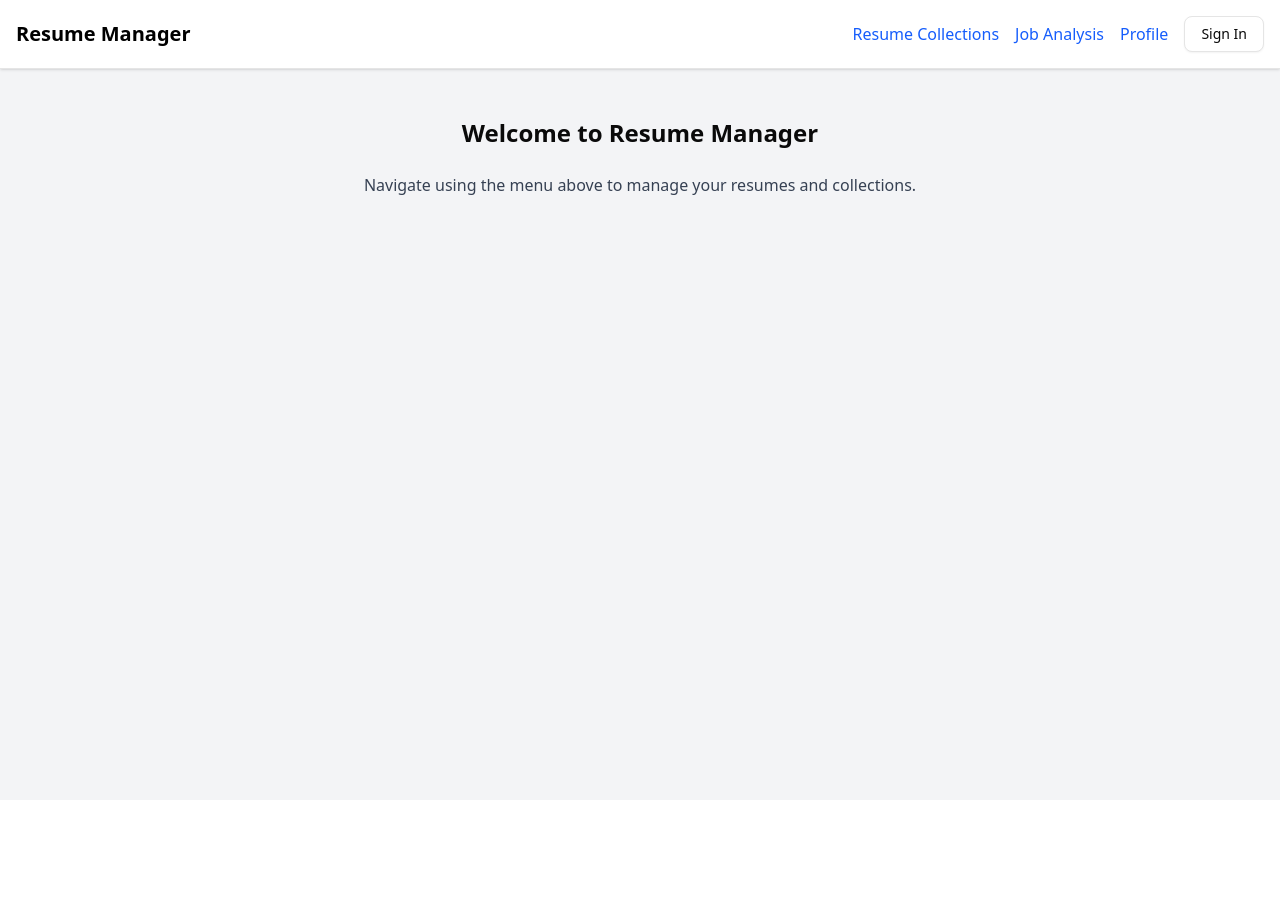
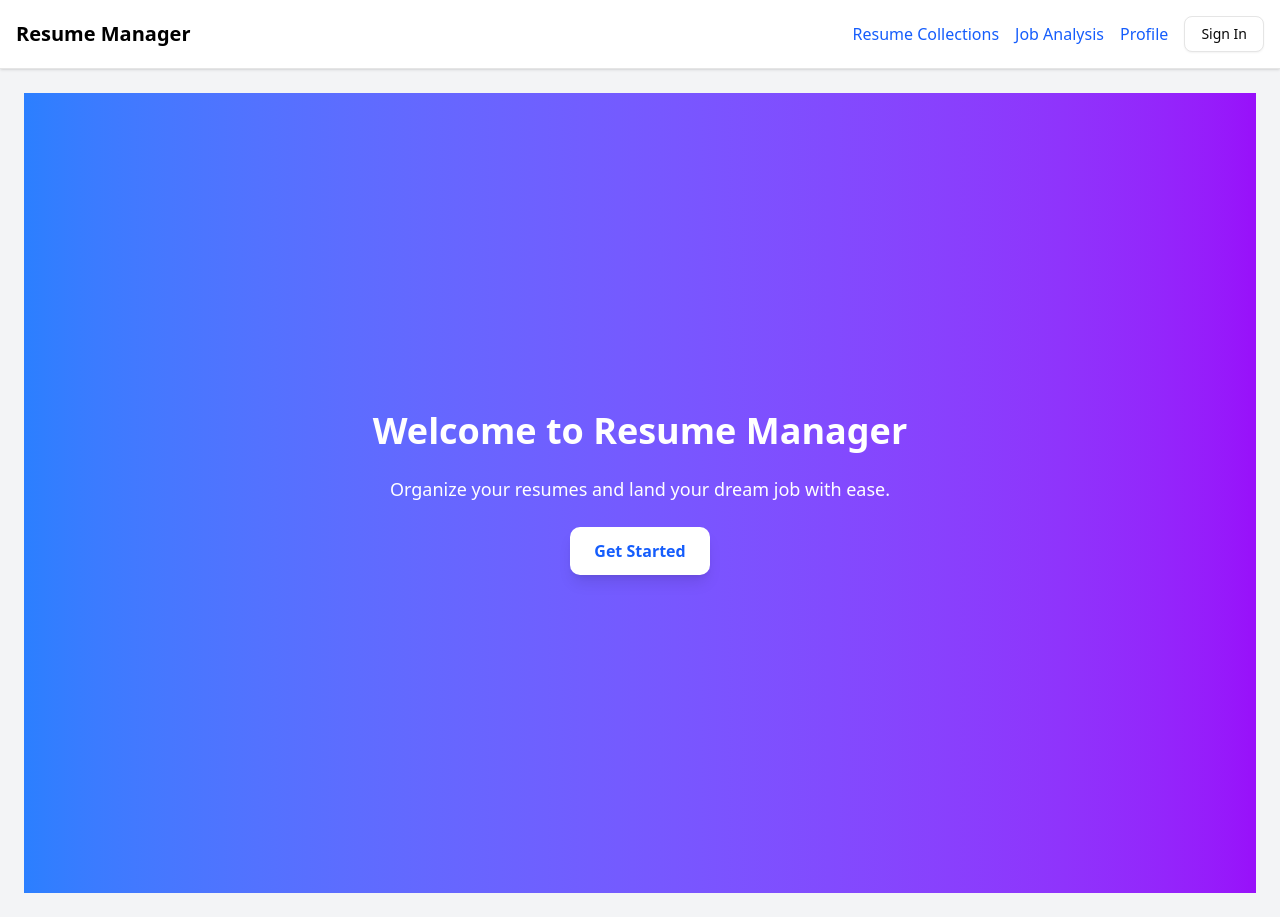
Before and after one commit to itsKia2/resumeVC, a React (Vite) app in the folder client/: page / in a window 1280 px wide. Before the commit the page ends 800 px from the top, so only its background shows below. Built offline with nearby package versions, Linux system fonts and the light colour scheme; no server answers.

Commit message:
new home page

```diff
--- a/client/src/App.tsx
+++ b/client/src/App.tsx
@@ -2,11 +2,25 @@
 
 export default function App() {
   return (
-    <main className="flex flex-col items-center justify-center p-6 gap-6">
-      <h1 className="text-2xl font-bold">Welcome to Resume Manager</h1>
-      <p className="text-gray-700">
-        Navigate using the menu above to manage your resumes and collections.
+    <main className="flex flex-col items-center justify-center p-6 gap-6 bg-gradient-to-r from-blue-500 to-purple-600 text-white min-h-screen">
+      <h1 className="text-4xl font-extrabold">Welcome to Resume Manager</h1>
+      <p className="text-lg">
+        Organize your resumes and land your dream job with ease.
       </p>
+      <button className="px-6 py-3 bg-white text-blue-600 font-semibold rounded-lg shadow-lg hover:bg-gray-100 transition">
+        Get Started
+      </button>
     </main>
   );
 }
+
+// export default function App() {
+//   return (
+//     <main className="flex flex-col items-center justify-center p-6 gap-6">
+//       <h1 className="text-2xl font-bold">Welcome to Resume Manager</h1>
+//       <p className="text-gray-700">
+//         Navigate using the menu above to manage your resumes and collections.
+//       </p>
+//     </main>
+//   );
+// }
```
